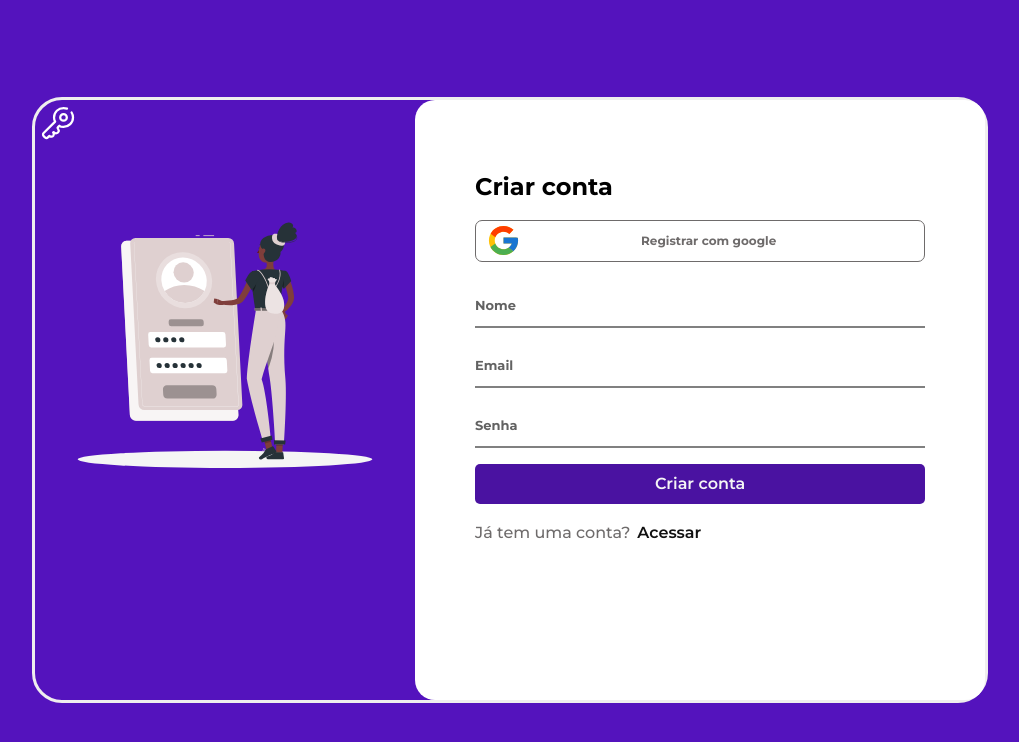
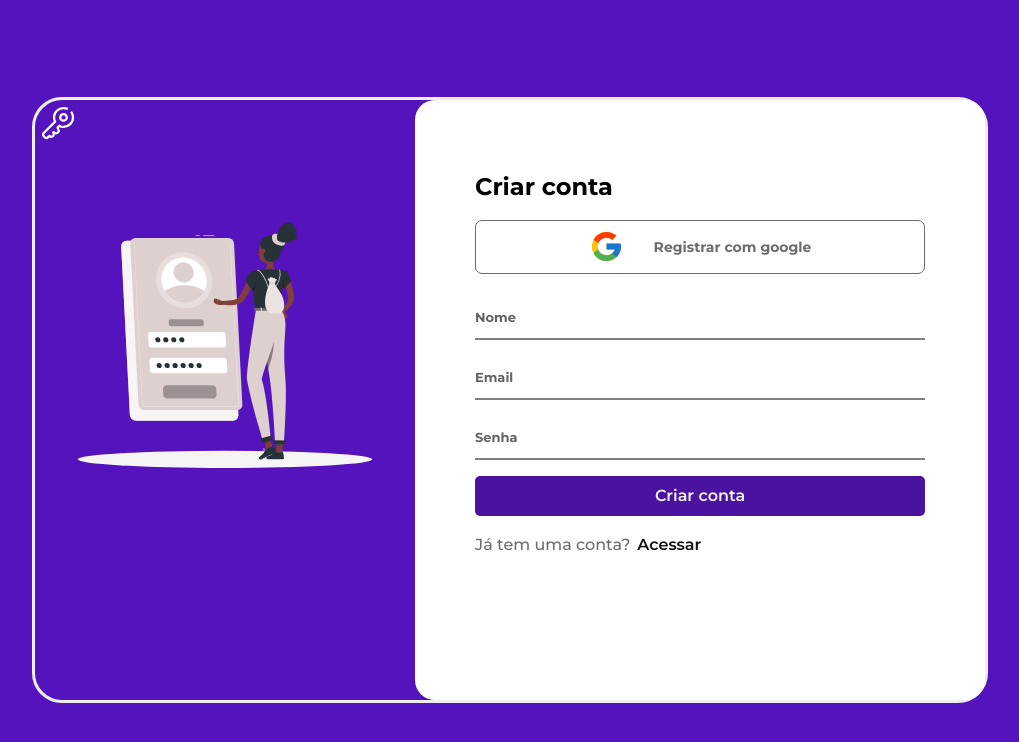
Before and after one commit to juliaam/authentication-front, a Vue app: page / in a window 1280 px wide. Shown: the top 742 px of the page, without its empty margins (130-1149 px from the left). Built offline with nearby package versions, Linux system fonts and the light colour scheme.

Commit message:
fix: types and creates new components

```diff
--- a/src/components/InputText.vue
+++ b/src/components/InputText/InputText.vue
@@ -101,6 +101,7 @@ const handleInput = (event: Event) => {
     color: colors.$darkGray;
     font-weight: 700;
   }
+
   padding-bottom: 6px;
   font-weight: 500;
   border-width: 3px;
--- /dev/null
+++ b/src/components/MainContent/MainContent.vue
@@ -0,0 +1,83 @@
+<script setup lang="ts"></script>
+
+<template>
+  <div class="container-register">
+    <div class="container-register__out">
+      <slot name="register-out"></slot>
+    </div>
+    <div class="container-register__in">
+      <slot name="register-in"></slot>
+    </div>
+  </div>
+</template>
+
+<style lang="scss">
+@use "/src/styles/colors.scss" as colors;
+@use "/src/styles/fonts.scss" as fonts;
+@use "/src/styles/breakpoints.scss" as breakpoints;
+
+.container-register {
+  display: flex;
+  justify-content: center;
+  align-items: center;
+
+  &__out {
+    display: none;
+  }
+
+  &__in {
+    height: 100%;
+    border-radius: 2rem;
+    background-color: white;
+
+    &--content {
+      display: flex;
+      flex-direction: column;
+      color: colors.$lightGray;
+      margin: 2rem;
+    }
+  }
+  &__bottom {
+    display: flex;
+  }
+}
+
+@include breakpoints.from360 {
+  .container-register {
+    &__in {
+      &--content {
+        display: flex;
+
+        gap: 0.6rem;
+
+        padding: 4rem;
+      }
+    }
+    &__button {
+      margin-top: 45%;
+    }
+  }
+}
+
+@include breakpoints.from667 {
+  .container-register {
+    &__button {
+      margin-top: 30%;
+    }
+  }
+}
+
+@include breakpoints.from1024 {
+  .container-register {
+    min-width: 95rem;
+    height: 60rem;
+    border: 0.3rem rgb(239, 238, 238) solid;
+    border-radius: 3rem;
+
+    &__in {
+      height: 100%;
+      width: 60%;
+    }
+  }
+}
+</style>
--- a/src/components/Register/Register.vue
+++ b/src/components/Register/Register.vue
@@ -2,11 +2,12 @@
 import google from "./img/googleIcon.svg";
 import loginIllustration from "./img/loginIllustration.svg";
 import icon from "./img/keyIcon.svg";
-import Card from "./Card.vue";
-import Input from "../InputText.vue";
+import Card from "./components/Card.vue";
+import Input from "../InputText/InputText.vue";
 import { ref } from "vue";
 import { User } from "../../types/User";
 import { useUserStore } from "../../stores/user";
+import MainContent from "../MainContent/MainContent.vue";
 
 const userStore = useUserStore();
 
@@ -23,16 +24,16 @@ const createAccount = (accountBody: User): void => {
 </script>
 
 <template>
-  <div class="container-register">
-    <div class="container-register__out">
+  <MainContent>
+    <template #register-out>
       <img :src="icon" class="container-register__img-key" alt="key icon" />
       <img
         :src="loginIllustration"
         class="container-register__img-illustration"
         alt="login illustration"
       />
-    </div>
-    <div class="container-register__in">
+    </template>
+    <template #register-in>
       <div class="container-register__in--content">
         <h2 class="container-register__title">Criar conta</h2>
         <div class="container-register__card-group">
@@ -76,8 +77,8 @@ const createAccount = (accountBody: User): void => {
           <p class="container-register__text--clickable">Acessar</p>
         </div>
       </div>
-    </div>
-  </div>
+    </template>
+  </MainContent>
 </template>
 
 <style lang="scss">
@@ -89,7 +90,6 @@ const createAccount = (accountBody: User): void => {
   display: flex;
   justify-content: center;
   align-items: center;
-  height: 100vh;
 
   &__out {
     display: none;
--- a/src/components/Register/Card.vue
+++ b/src/components/Register/components/Card.vue
@@ -21,22 +21,20 @@ defineProps<{
 <style lang="scss">
 @use "/src/styles/colors.scss" as colors;
 @use "/src/styles/fonts.scss" as fonts;
+@use "/src/styles/breakpoints.scss" as breakpoints;
 
 .card {
-  max-height: 5rem;
-
   font-size: 1.2rem;
   font-weight: fonts.$bold;
   color: colors.$gray;
 
   display: flex;
+  align-items: center;
+  justify-content: center;
 
-  gap: 12rem;
+  gap: 1rem;
 
-  padding-top: 0.1rem;
-  padding-bottom: 0.1rem;
-  padding-inline: 1rem;
-  align-items: center;
+  padding: 0.5rem 2rem;
 
   border: 1px solid colors.$gray;
   border-radius: 0.7rem;
@@ -47,5 +45,19 @@ defineProps<{
     max-width: 35px;
     max-height: 35px;
   }
+
+  &__text {
+    font-size: 1.2rem;
+  }
+}
+
+@include breakpoints.from667 {
+  .card {
+    gap: 3rem;
+
+    &__text {
+      font-size: 1.4rem;
+    }
+  }
 }
 </style>
--- a/src/services/user.ts
+++ b/src/services/user.ts
@@ -4,7 +4,7 @@ import { User } from "../types/User";
 export class UserService {
   private static apiUrl = "https://localhost:3000/api/users";
 
-  static async register(body: User) {
+  static async register(body: User): Promise<User[]> {
     return await axios.post(`${this.apiUrl}/register`, body);
   }
 }
--- a/src/style.scss
+++ b/src/style.scss
@@ -33,7 +33,9 @@
     margin: 0;
     display: flex;
     place-items: center;
-    min-height: 100vh;
+    height: 100vh;
+    width: 100vw;
+
     font-size: 1.6rem;
     background-color: colors.$mainBackground;
   }
```
Also changed, not shown: src/components/Login/Login.vue (added, +63 -0 lines).
